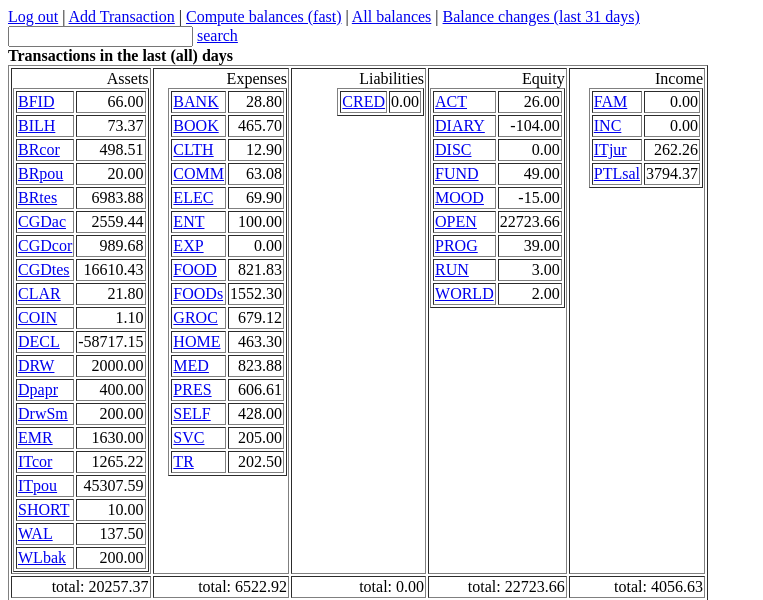
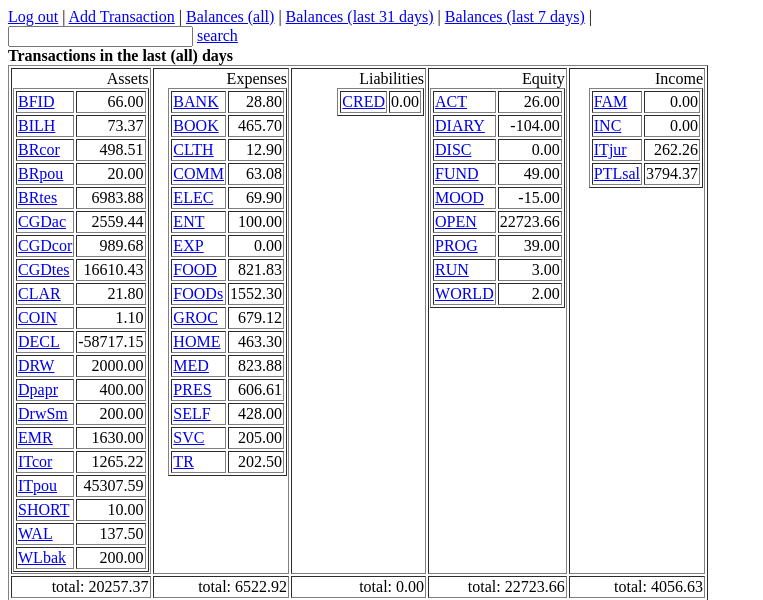
Before and after one commit to reddress/alesheets, a Django app: page /alesheets/ in a window 1280 px wide. Shown: the top 600 px of the page, without its empty margins (0-763 px from the left). Run offline with Django 3.2, Linux system fonts and the light colour scheme; data comes from the database, SQL or seed files in the repository; parts of the project's set-up code (start-up, migrations or seed data) failed here and were passed over.

Commit message:
update top links

```diff
--- a/alesheets/templates/alesheets/allaccts.html
+++ b/alesheets/templates/alesheets/allaccts.html
@@ -1,8 +1,14 @@
 <a href="/alesheets/logout/">Log out</a> |
 <a href="/admin/alesheets/transaction/add/" target="alesheets_admin">Add Transaction</a> |
-<a href="/alesheets/computebal/">Compute balances (fast)</a> |
-<a href="/alesheets/balances">All balances</a> |
+<a href="/alesheets/computebal/">Balances (all)</a> |
+<a href="/alesheets/computebal/31">Balances (last 31 days)</a> |
+<a href="/alesheets/computebal/7">Balances (last 7 days)</a> |
+
+<!-- <a href="/alesheets/balances">All balances</a> |
 <a href="/alesheets/balchanges/31/">Balance changes (last 31 days)</a>
+-->
+
+
 
 <br>
 
```
